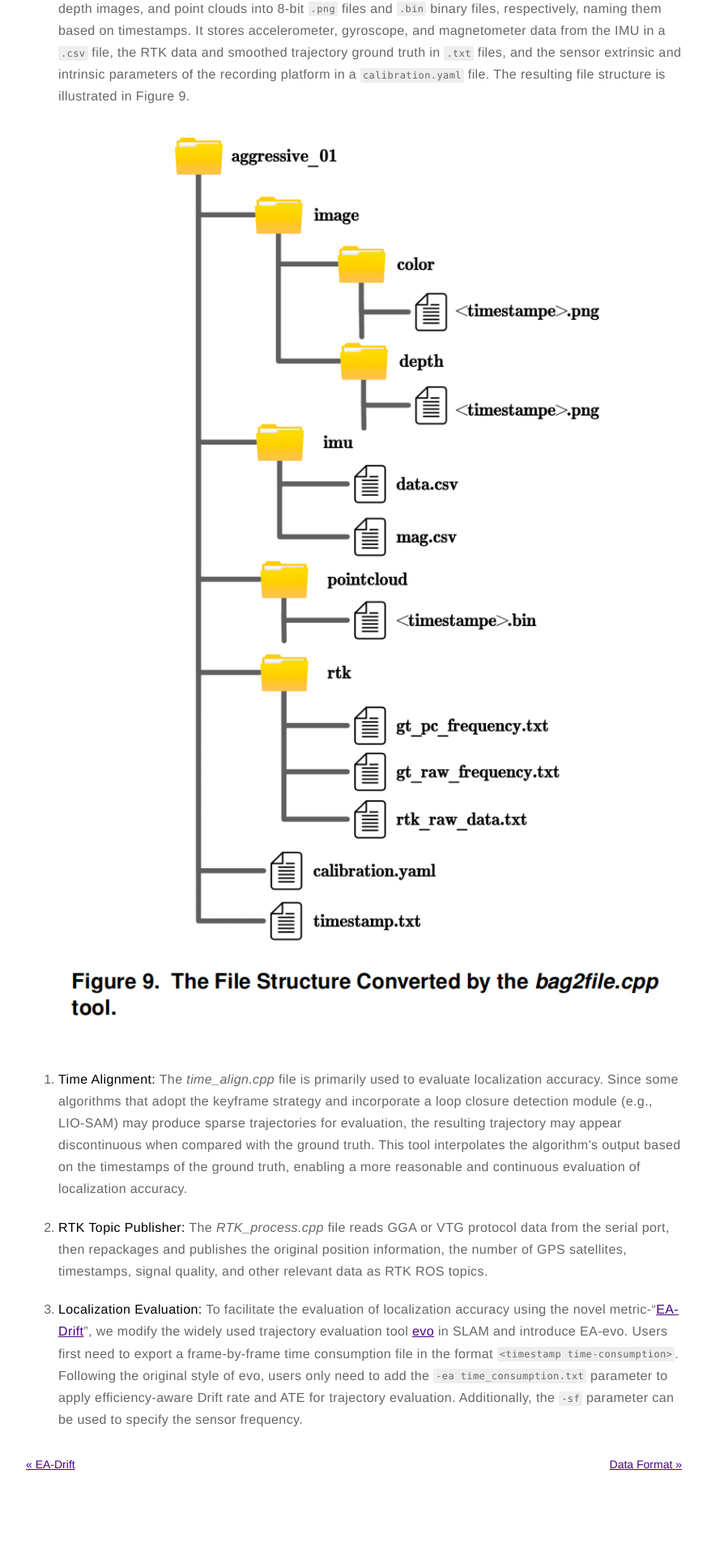
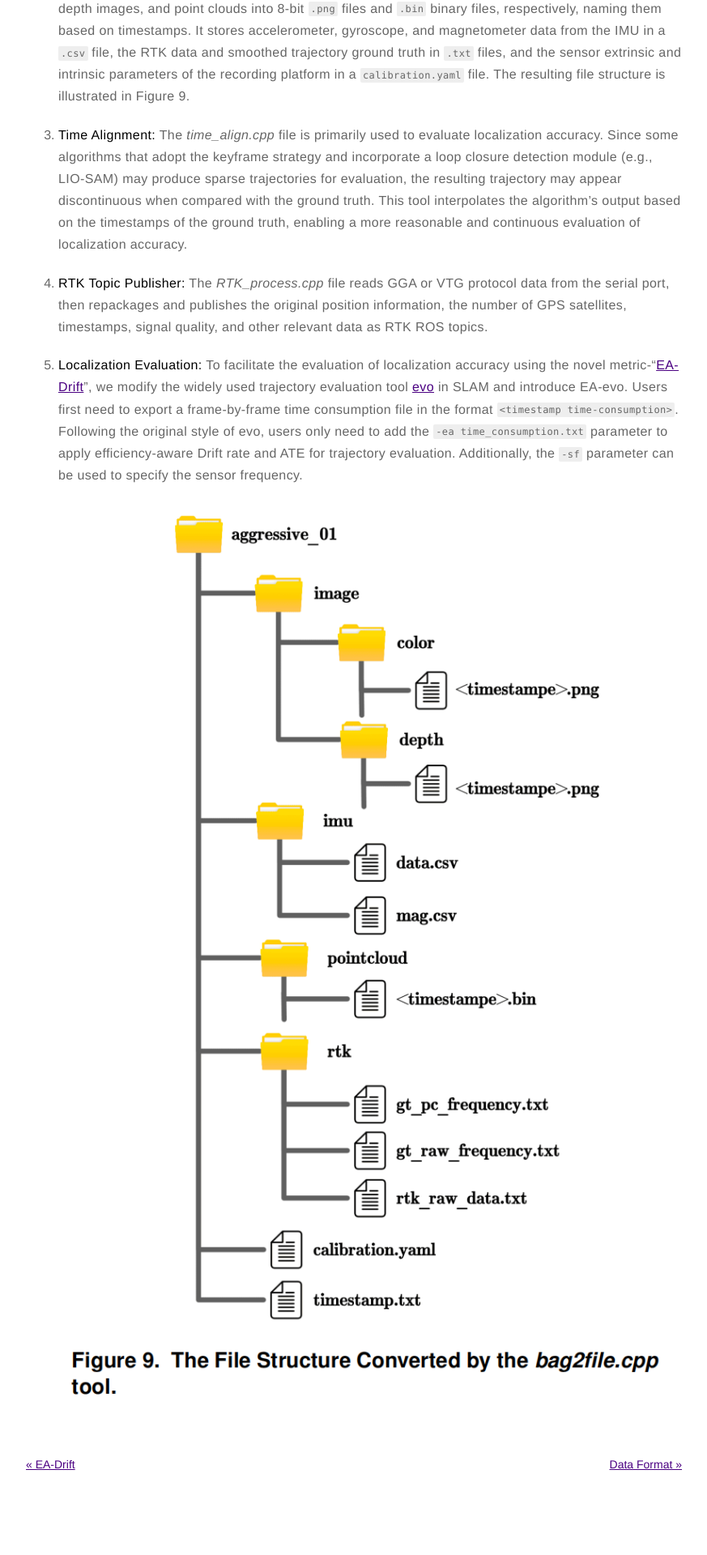
Before and after one commit to Yaepiii/M2UD, a Jekyll site: the page built from _posts/Dataset/2025-03-04-development-kit.markdown, in a window 1280 px wide. Shown: the part 622-2542 px from the top of the page at 81% size, without its empty margins (203-1076 px from the left). Built offline with Jekyll 4.4.1, drawn with Linux system fonts in a browser that asks for light colours; nearby versions of some CDN libraries; comment, search, counter and statistics services are not loaded.

Commit message:
Update 2025-03-04-development-kit.markdown

````diff
--- a/_posts/Dataset/2025-03-04-development-kit.markdown
+++ b/_posts/Dataset/2025-03-04-development-kit.markdown
@@ -22,10 +22,10 @@ To enhance usability and facilitate evaluation, a series of development kits are
 
 2. **File Format Conversion:** The *bag2file.cpp* file reads topics from the bags and converts color images, depth images, and point clouds into 8-bit ```.png``` files and ```.bin``` binary files, respectively, naming them based on timestamps. It stores accelerometer, gyroscope, and magnetometer data from the IMU in a ```.csv``` file, the RTK data and smoothed trajectory ground truth in ```.txt``` files, and the sensor extrinsic and intrinsic parameters of the recording platform in a ```calibration.yaml``` file. The resulting file structure is illustrated in Figure 9.
 
-![figure](../../assets/image/figure9.png)
-
 3. **Time Alignment:** The *time_align.cpp* file is primarily used to evaluate localization accuracy. Since some algorithms that adopt the keyframe strategy and incorporate a loop closure detection module (e.g., LIO-SAM) may produce sparse trajectories for evaluation, the resulting trajectory may appear discontinuous when compared with the ground truth. This tool interpolates the algorithm's output based on the timestamps of the ground truth, enabling a more reasonable and continuous evaluation of localization accuracy.
 
 4. **RTK Topic Publisher:** The *RTK_process.cpp* file reads GGA or VTG protocol data from the serial port, then repackages and publishes the original position information, the number of GPS satellites, timestamps, signal quality, and other relevant data as RTK ROS topics.
 
 5. **Localization Evaluation:** To facilitate the evaluation of localization accuracy using the novel metric-"[EA-Drift](https://yaepiii.github.io/M2UD//ea-drift/)", we modify the widely used trajectory evaluation tool [evo](https://github.com/MichaelGrupp/evo) in SLAM and introduce EA-evo. Users first need to export a frame-by-frame time consumption file in the format ```<timestamp time-consumption>```. Following the original style of evo, users only need to add the ```-ea time_consumption.txt``` parameter to apply efficiency-aware Drift rate and ATE for trajectory evaluation. Additionally, the ```-sf``` parameter can be used to specify the sensor frequency.
+
+![figure](../../assets/image/figure9.png)
````
